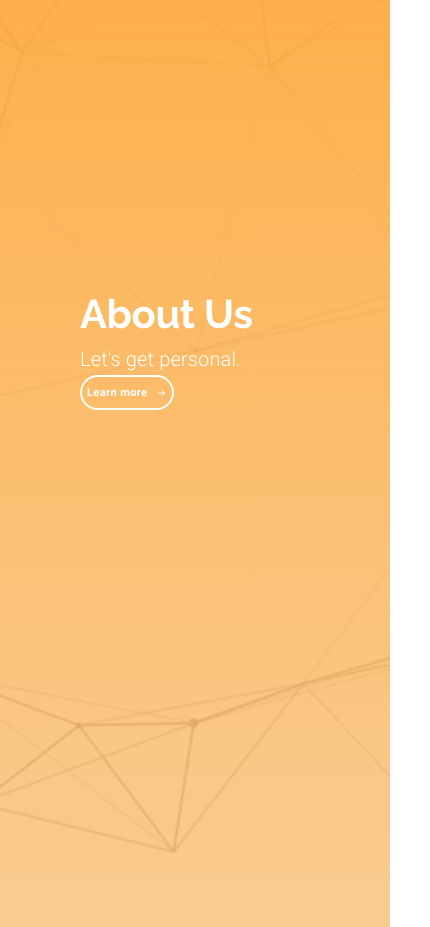
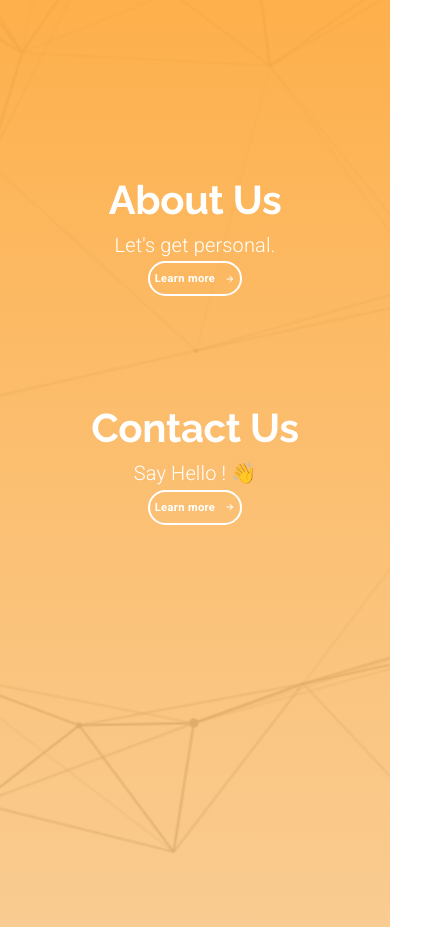
Before and after one commit to Amorem/materialui_arcdev, a React (Create React App) app: page / in a window 390 px wide. Shown: the part 5180-6107 px from the top of the page, 430 px wide, since content can reach past the window. Built offline with nearby package versions, Linux system fonts and the light colour scheme.

Commit message:
responsive Info block

```diff
--- a/src/Components/LandingPage.js
+++ b/src/Components/LandingPage.js
@@ -126,6 +126,7 @@ export default function LandingPage() {
   const classes = useStyles();
   const theme = useTheme();
   const matchesSM = useMediaQuery(theme.breakpoints.down("sm"));
+  const matchesXS = useMediaQuery(theme.breakpoints.down("xs"));
 
   const defaultOptions = {
     loop: true,
@@ -346,7 +347,23 @@ export default function LandingPage() {
           alignItems="center"
           style={{ height: "80em" }}
         >
-          <Grid item style={{ position: "absolute", marginLeft: "5em" }}>
+          <Grid
+            item
+            container
+            style={{
+              position: "absolute",
+              textAlign: matchesXS ? "center" : "inherit",
+            }}
+            direction={matchesXS ? "column" : "row"}
+            spacing={matchesXS ? 10 : 0}
+          >
+            <Grid
+              item
+              sm
+              style={{
+                marginLeft: matchesXS ? 0 : matchesSM ? "2em" : "5em",
+              }}
+            >
               <Grid container direction="column">
                 <Typography variant="h2" style={{ color: "white" }}>
                   About Us
@@ -364,6 +381,37 @@ export default function LandingPage() {
                 </Grid>
               </Grid>
             </Grid>
+            <Grid
+              item
+              sm
+              style={{
+                marginRight: matchesXS ? 0 : matchesSM ? "2em" : "5em",
+                textAlign: matchesXS ? "center" : "right",
+              }}
+            >
+              <Grid container direction="column">
+                <Typography variant="h2" style={{ color: "white" }}>
+                  Contact Us
+                </Typography>
+                <Typography variant="subtitle2">
+                  Say Hello !{" "}
+                  <span role="img" aria-label="waving hand">
+                    👋
+                  </span>
+                </Typography>
+                <Grid item>
+                  <Button
+                    variant="outlined"
+                    className={classes.learnButton}
+                    style={{ color: "white", borderColor: "white" }}
+                  >
+                    <span style={{ marginRight: 10 }}> Learn more</span>
+                    <ButtonArrow width="10" height="10" fill="white" />
+                  </Button>
+                </Grid>
+              </Grid>
+            </Grid>
+          </Grid>
           <div className={classes.infoBackground}></div>
         </Grid>
       </Grid>
```
Lines whose indentation alone changed are shown as unchanged.
